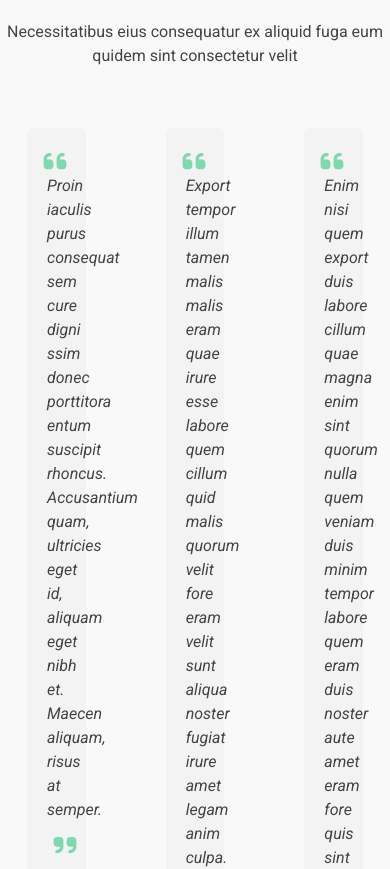
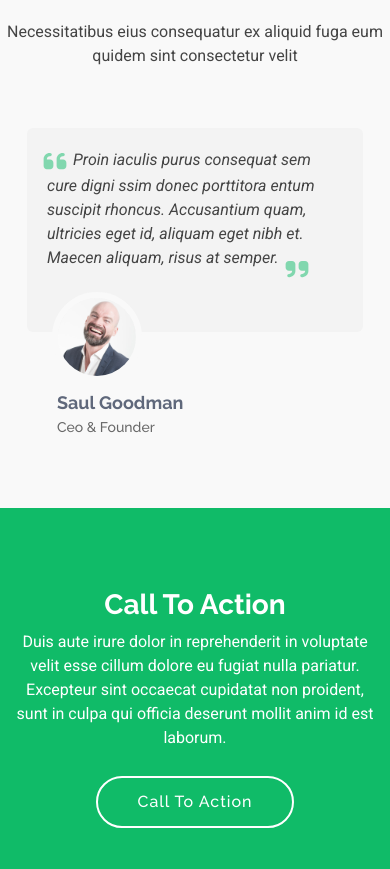
Before and after one commit to saify-codes/ezqanon, a Next.js app: page / in a window 390 px wide. Shown: the part 6171-7040 px from the top of the page. Built offline with nearby package versions, Linux system fonts and the light colour scheme.

Commit message:
swiper break points

```diff
--- a/app/page.js
+++ b/app/page.js
@@ -369,7 +369,10 @@ export default function () {
       {/* Services */}
 
       {/* Testimonials */}
-      <section id="testimonials" className="testimonials section light-background">
+      <section
+        id="testimonials"
+        className="testimonials section light-background"
+      >
         <div className="container section-title" data-aos="fade-up">
           <span>Testimonials</span>
           <h2>Testimonials</h2>
@@ -380,7 +383,20 @@ export default function () {
         </div>
 
         <div className="container" data-aos="fade-up" data-aos-delay="100">
-          <Swiper spaceBetween={50} slidesPerView={3}>
+          <Swiper
+            spaceBetween={50}
+            slidesPerView={3}
+            breakpoints={{
+              0: {
+                slidesPerView: 1,
+                spaceBetween: 20,
+              },
+              1024: {
+                slidesPerView: 3,
+                spaceBetween: 50,
+              },
+            }}
+          >
             <SwiperSlide>
               <div className="testimonial-item">
                 <p>
```
